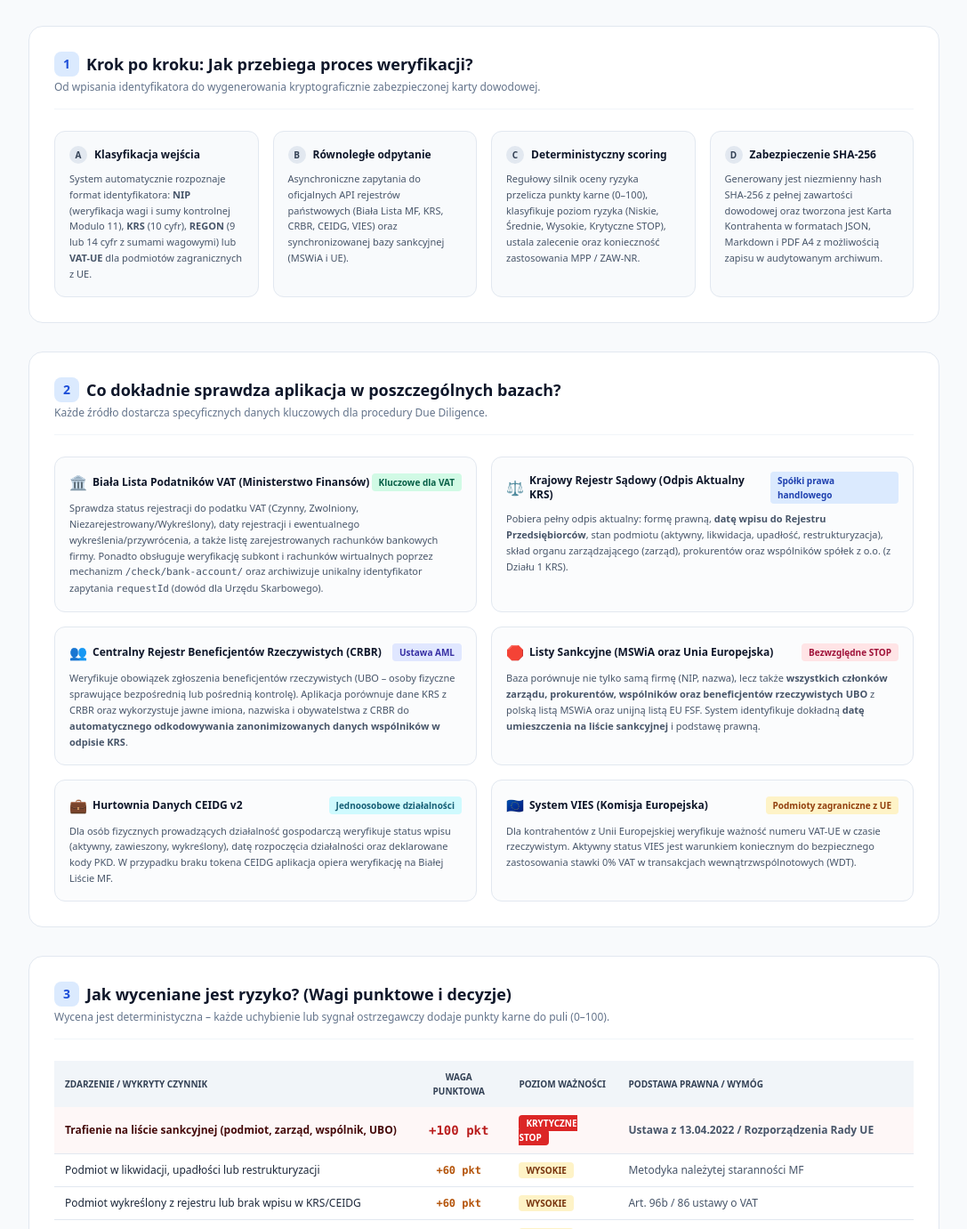
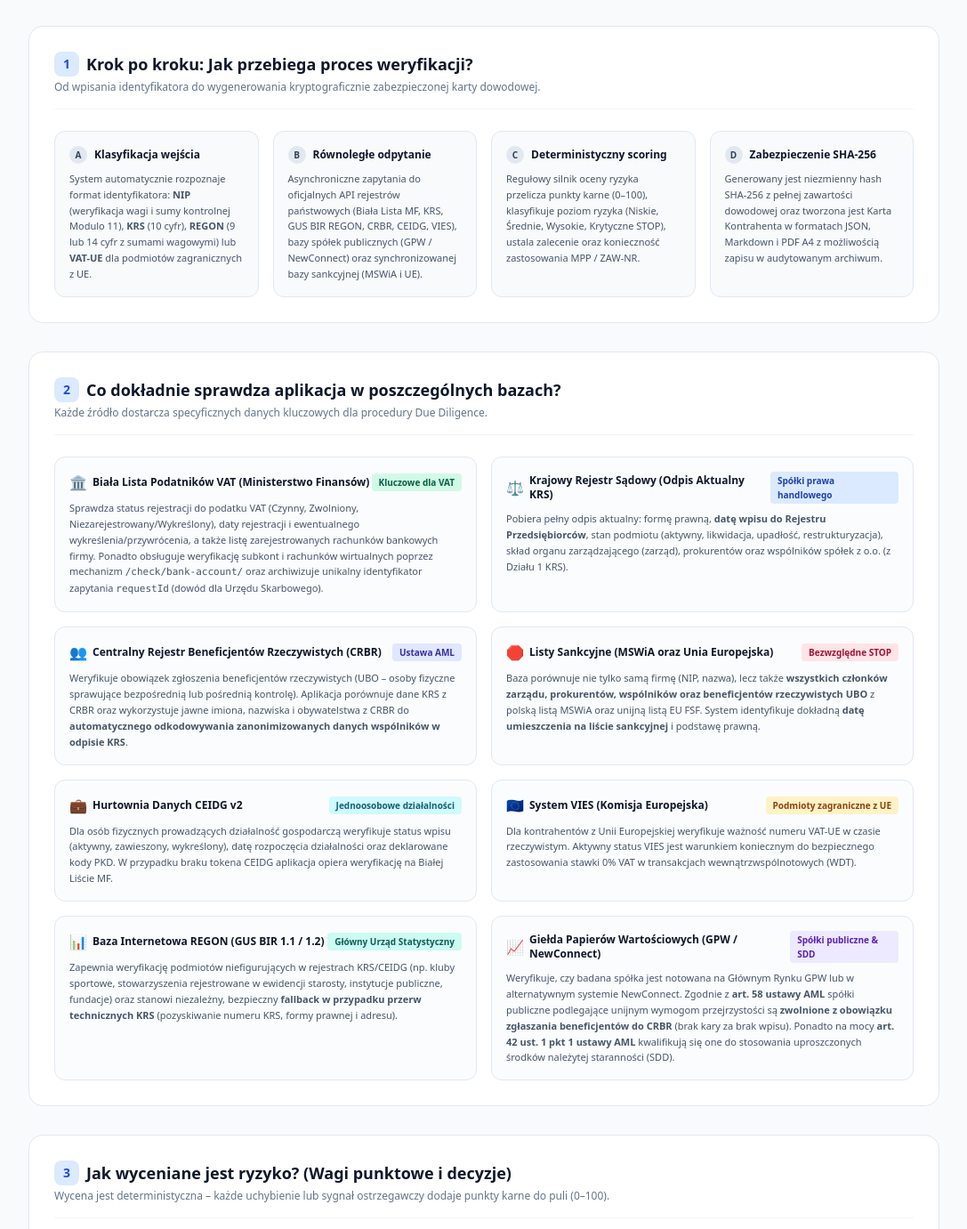
Before and after one commit to cackoarek/CompanyVerificator, a FastAPI app: page /jak-to-dziala in a window 1280 px wide. Shown: the part 466-1847 px from the top of the page at 89% size, without its empty margins (96-1183 px from the left). Run offline with FastAPI, Linux system fonts and the light colour scheme; data comes from the database, SQL or seed files in the repository; data that the repository does not hold is empty; some libraries are stand-ins or nearby versions.

Commit message:
docs(how-it-works): add GPW / NewConnect and GUS REGON verification methodology

```diff
--- a/src/web/templates/pages/how_it_works.html
+++ b/src/web/templates/pages/how_it_works.html
@@ -70,7 +70,7 @@
           Równoległe odpytanie
         </div>
         <p class="text-slate-600 leading-relaxed text-[11px]">
-          Asynchroniczne zapytania do oficjalnych API rejestrów państwowych (Biała Lista MF, KRS, CRBR, CEIDG, VIES) oraz synchronizowanej bazy sankcyjnej (MSWiA i UE).
+          Asynchroniczne zapytania do oficjalnych API rejestrów państwowych (Biała Lista MF, KRS, GUS BIR REGON, CRBR, CEIDG, VIES), bazy spółek publicznych (GPW / NewConnect) oraz synchronizowanej bazy sankcyjnej (MSWiA i UE).
         </p>
       </div>
 
@@ -183,6 +183,32 @@
         </div>
         <p class="text-slate-600 text-[11px] leading-relaxed">
           Dla kontrahentów z Unii Europejskiej weryfikuje ważność numeru VAT-UE w czasie rzeczywistym. Aktywny status VIES jest warunkiem koniecznym do bezpiecznego zastosowania stawki 0% VAT w transakcjach wewnątrzwspólnotowych (WDT).
+        </p>
+      </div>
+
+      <!-- GUS BIR REGON -->
+      <div class="border border-slate-200 rounded-xl p-4 bg-slate-50/50 space-y-2">
+        <div class="flex items-center justify-between">
+          <span class="font-bold text-slate-900 flex items-center gap-1.5">
+            <span class="text-base">📊</span> Baza Internetowa REGON (GUS BIR 1.1 / 1.2)
+          </span>
+          <span class="px-2 py-0.5 rounded text-[10px] bg-teal-100 text-teal-800 font-semibold">Główny Urząd Statystyczny</span>
+        </div>
+        <p class="text-slate-600 text-[11px] leading-relaxed">
+          Zapewnia weryfikację podmiotów niefigurujących w rejestrach KRS/CEIDG (np. kluby sportowe, stowarzyszenia rejestrowane w ewidencji starosty, instytucje publiczne, fundacje) oraz stanowi niezależny, bezpieczny <strong>fallback w przypadku przerw technicznych KRS</strong> (pozyskiwanie numeru KRS, formy prawnej i adresu).
+        </p>
+      </div>
+
+      <!-- GPW / NewConnect -->
+      <div class="border border-slate-200 rounded-xl p-4 bg-slate-50/50 space-y-2">
+        <div class="flex items-center justify-between">
+          <span class="font-bold text-slate-900 flex items-center gap-1.5">
+            <span class="text-base">📈</span> Giełda Papierów Wartościowych (GPW / NewConnect)
+          </span>
+          <span class="px-2 py-0.5 rounded text-[10px] bg-violet-100 text-violet-800 font-semibold">Spółki publiczne &amp; SDD</span>
+        </div>
+        <p class="text-slate-600 text-[11px] leading-relaxed">
+          Weryfikuje, czy badana spółka jest notowana na Głównym Rynku GPW lub w alternatywnym systemie NewConnect. Zgodnie z <strong>art. 58 ustawy AML</strong> spółki publiczne podlegające unijnym wymogom przejrzystości są <strong>zwolnione z obowiązku zgłaszania beneficjentów do CRBR</strong> (brak kary za brak wpisu). Ponadto na mocy <strong>art. 42 ust. 1 pkt 1 ustawy AML</strong> kwalifikują się one do stosowania uproszczonych środków należytej staranności (SDD).
         </p>
       </div>
 
@@ -541,6 +567,9 @@
             • <strong>Spółki handlowe (Sp. z o.o., S.A., Prosta S.A., Spółki Jawne, Komandytowe):</strong> Mają ustawowy obowiązek zgłoszenia beneficjentów rzeczywistych w ciągu 14 dni od rejestracji. Brak wpisu skutkuje naliczeniem <strong>+30 pkt</strong> (Wysokie Ryzyko).
           </p>
           <p>
+            • <strong>Spółki publiczne notowane na GPW / NewConnect:</strong> Zgodnie z <strong>art. 58 ustawy AML</strong> spółki publiczne podlegające unijnym wymogom przejrzystości (lub równoważnym standardom państw trzecich) są <strong>ustawowo zwolnione z obowiązku zgłoszenia w CRBR</strong>. System automatycznie weryfikuje obecność spółki w rejestrze GPW/NewConnect i nadaje status <code>ZWOLNIONY_USTAWOWO_GPW</code> bez naliczania punktów karnych za brak wpisu w CRBR.
+          </p>
+          <p>
             • <strong>Jednoosobowe Działalności Gospodarcze (CEIDG):</strong> Osoby fizyczne prowadzące JDG co do zasady nie podlegają rejestracji w CRBR (beneficjentem jest sam przedsiębiorca). Status <code>BRAK_OBOWIAZKU_CRBR</code> nie powoduje doliczenia punktów ryzyka.
           </p>
         </div>
```
